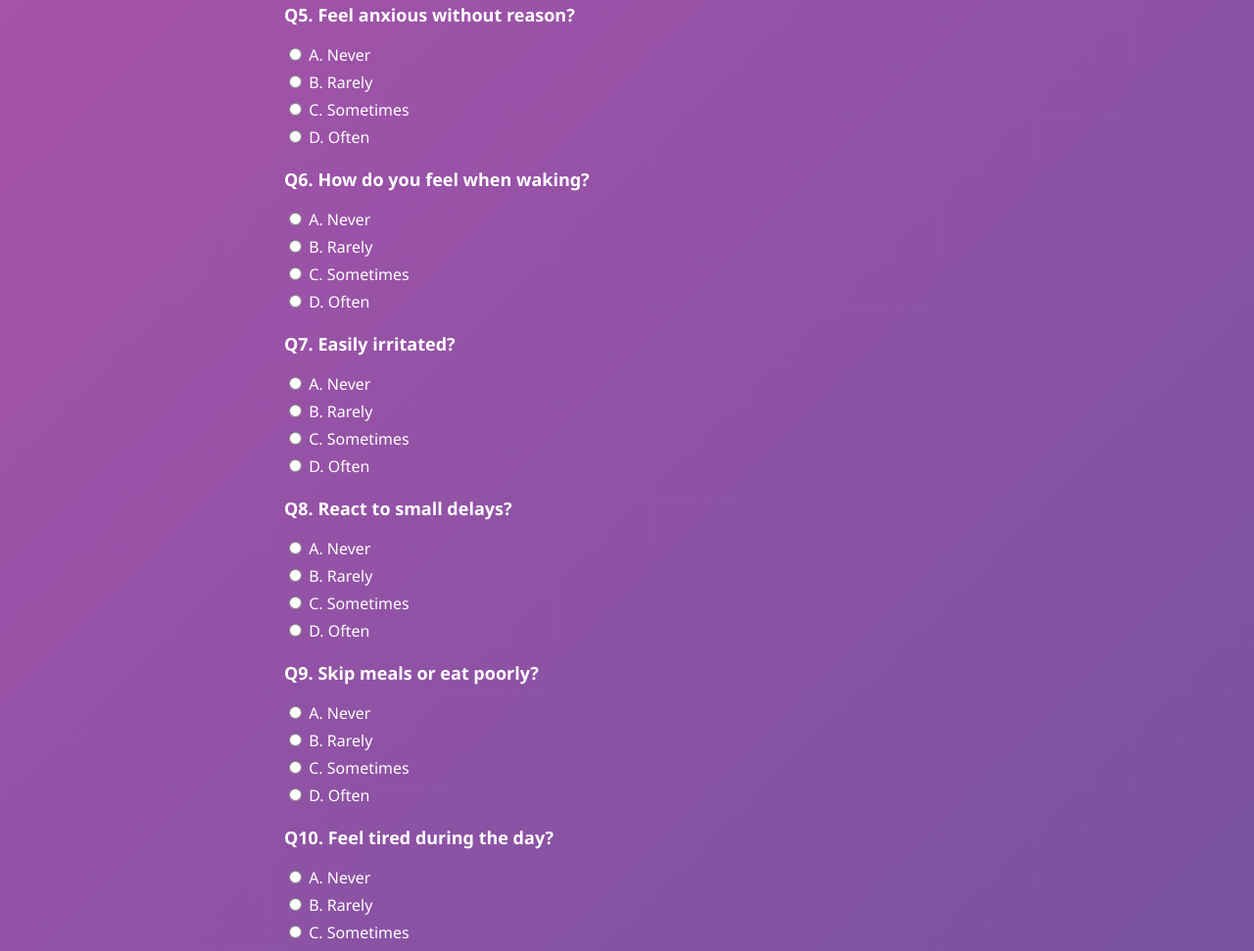
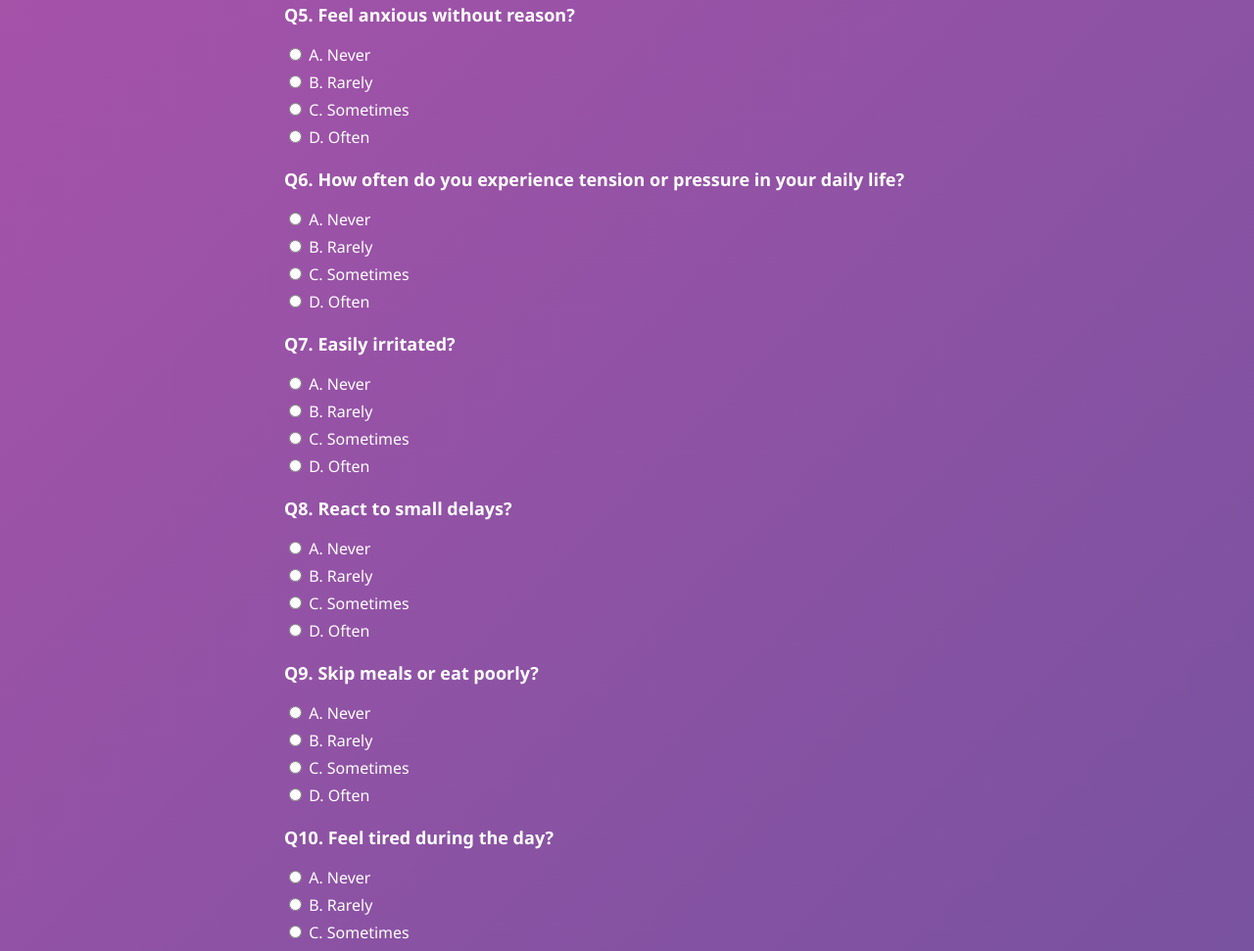
Before and after one commit to LAKSHANA0222/STRESS-LEVEL-ANALYZER, a website: page quiz.html in a window 1280 px wide. Shown: the part 810-1781 px from the top of the page at 98% size. Drawn offline with Linux system fonts and the light colour scheme.

Commit message:
Update quiz.html

```diff
--- a/quiz.html
+++ b/quiz.html
@@ -61,7 +61,7 @@
       "Do you experience body pain?",
       "Hard to concentrate?",
       "Feel anxious without reason?",
-      "How do you feel when waking?",
+      "How often do you experience tension or pressure in your daily life?",
       "Easily irritated?",
       "React to small delays?",
       "Skip meals or eat poorly?",
```
